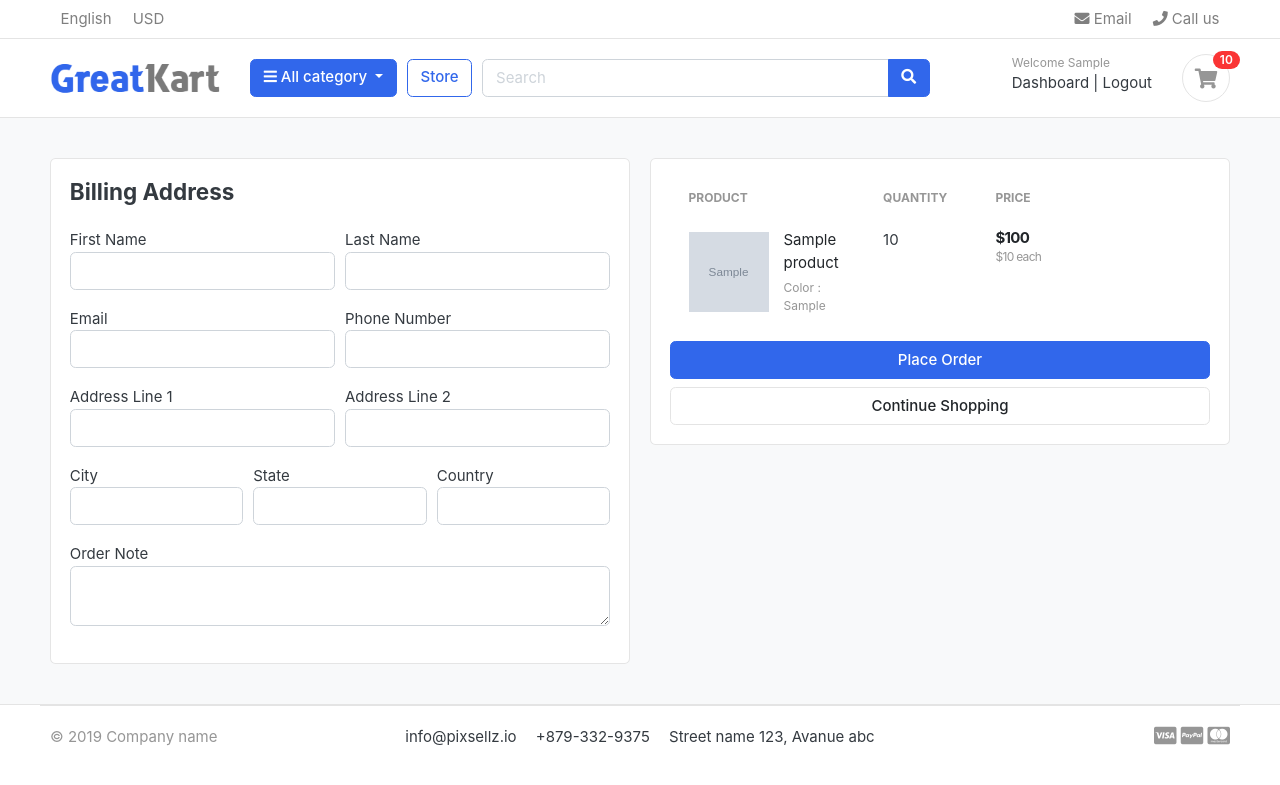
After one commit to florafhc/ecommerce-django, a Django app: page /cart/checkout/ in a window 1280 px wide. The commit adds this page. Shown: the top 785 px of the page. Run offline with Django 4.2, Linux system fonts and the light colour scheme; a user stored in the database is signed in; tables that the repository leaves empty hold one stand-in row (values such as "Sample post"); grey boxes marked "Sample" are stand-in pictures; some libraries are stand-ins or nearby versions; some web fonts are replaced.

Commit message:
cart functionality

```diff
--- a/carts/context_processor.py
+++ b/carts/context_processor.py
@@ -8,7 +8,10 @@ def counter(request):
     else:
         try:
             cart = Cart.objects.filter(cart_id = _cart_id(request))
-            cart_items = CartItem.objects.all().filter(cart=cart[:1])
+            if request.user.is_authenticated:
+                cart_items = CartItem.objects.all().filter(user = request.user)
+            else:
+                cart_items = CartItem.objects.all().filter(cart=cart[:1])
 
             for cart_item in cart_items:
                 cart_count += cart_item.quantity
--- a/carts/models.py
+++ b/carts/models.py
@@ -1,4 +1,5 @@
 from django.db import models
+from accounts.models import Account
 
 from store.models import Product, Variation
 
@@ -11,9 +12,10 @@ class Cart(models.Model):
         return self.cart_id
 
 class CartItem(models.Model):
+    user = models.ForeignKey(Account, on_delete=models.CASCADE, null=True)
     product = models.ForeignKey(Product, on_delete=models.CASCADE)
     variations = models.ManyToManyField(Variation, blank=True)
-    cart = models.ForeignKey(Cart, on_delete=models.CASCADE)
+    cart = models.ForeignKey(Cart, on_delete=models.CASCADE, null=True)
     quantity = models.IntegerField()
     is_active = models.BooleanField(default=True)
 
--- a/carts/urls.py
+++ b/carts/urls.py
@@ -6,4 +6,6 @@ urlpatterns = [
     path('add_cart/<int:product_id>/', views.add_cart, name='add_cart'),
     path('remove_cart/<int:product_id>/ <int:cart_item_id>', views.remove_cart, name='remove_cart'),
     path('remove_cart_item/<int:product_id>/ <int:cart_item_id>', views.remove_cart_item, name='remove_cart_item'),
+
+    path('checkout/', views.checkout, name='checkout')
 ]
--- a/carts/views.py
+++ b/carts/views.py
@@ -2,6 +2,7 @@ from django.http import HttpResponse
 from django.shortcuts import get_object_or_404, redirect, render
 from carts.models import Cart, CartItem
 from django.core.exceptions import ObjectDoesNotExist
+from django.contrib.auth.decorators import login_required
 
 from store.models import Product, Variation
 
@@ -14,72 +15,130 @@ def _cart_id(request):
 
 # Add items to card according to session id
 def add_cart(request, product_id):
+    current_user = request.user
     product = Product.objects.get(id=product_id)
-    product_variation = []
-    if request.method == 'POST':
-        for item in request.POST:
-            key = item
-            value = request.POST[key]
+    # if the user if authenticated
+    if current_user.is_authenticated:
+        product_variation = []
+        # get product variations and append into the list
+        if request.method == 'POST':
+            for item in request.POST:
+                key = item
+                value = request.POST[key]
 
-            try:
-                variation = Variation.objects.get(product = product, variation_category__iexact=key, variation_value__iexact=value)
-                product_variation.append(variation)
+                try:
+                    variation = Variation.objects.get(product = product, variation_category__iexact=key, variation_value__iexact=value)
+                    product_variation.append(variation)
 
-            except:
-                pass
-    # verify whether there exist a cart
-    try:
-        cart = Cart.objects.get(cart_id=_cart_id(request))
-    except Cart.DoesNotExist:
-        cart = Cart.objects.create(
-            cart_id = _cart_id(request)
-        )
-        cart.save()
-    # find if there exists a same product in cart
-    is_cart_item_exists = CartItem.objects.filter(product=product, cart=cart).exists()
+                except:
+                    pass
 
-    if is_cart_item_exists:
-        cart_item = CartItem.objects.filter(product=product, cart=cart)
-        # existing variation -> database
-        # current variaton -> product_variation
-        # item_id -> database
-        ex_var_list = []
-        id = []
-        for item in cart_item:
-            existing_variation = item.variations.all()
-            ex_var_list.append(list(existing_variation))
-            id.append(item.id)
+        # find if there exists a product in cart
+        is_cart_item_exists = CartItem.objects.filter(product=product, user=current_user).exists()
 
-        if product_variation in ex_var_list:
-            # increase the cart item quantity
-            index = ex_var_list.index(product_variation)
-            item_id = id[index]
-            item = CartItem.objects.get(product=product, id=item_id)
-            item.quantity += 1
-            item.save()
+        if is_cart_item_exists:
+            cart_item = CartItem.objects.filter(product=product, user=current_user)
+            ex_var_list = []
+            id = []
+            for item in cart_item:
+                existing_variation = item.variations.all()
+                ex_var_list.append(list(existing_variation))
+                id.append(item.id)
 
+            if product_variation in ex_var_list:
+                # increase the cart item quantity
+                index = ex_var_list.index(product_variation)
+                item_id = id[index]
+                item = CartItem.objects.get(product=product, id=item_id)
+                item.quantity += 1
+                item.save()
+
+            else:
+                item = CartItem.objects.create(product=product, quantity=1, user=current_user)
+                # if len(product_variation) >0:
+                # item.variations.clear()
+                item.variations.add(*product_variation)
+                item.save
         else:
-            item = CartItem.objects.create(product=product, quantity=1, cart=cart)
-            # if len(product_variation) >0:
-            # item.variations.clear()
-            item.variations.add(*product_variation)
-            item.save
+            cart_item = CartItem.objects.create(
+                product = product,
+                quantity = 1,
+                user = current_user
+            )
+            # cart_item.variations.clear()å
+            cart_item.variations.add(*product_variation)
+            cart_item.save()
+            return redirect('cart')
     else:
-        cart_item = CartItem.objects.create(
-            product = product,
-            quantity = 1,
-            cart = cart
-        )
-        # cart_item.variations.clear()å
-        cart_item.variations.add(*product_variation)
-        cart_item.save()
+        product_variation = []
+        # get product variations and append into the list
+        if request.method == 'POST':
+            for item in request.POST:
+                key = item
+                value = request.POST[key]
+
+                try:
+                    variation = Variation.objects.get(product = product, variation_category__iexact=key, variation_value__iexact=value)
+                    product_variation.append(variation)
+
+                except:
+                    pass
+        # verify whether there exist a cart
+        try:
+            cart = Cart.objects.get(cart_id=_cart_id(request))
+        except Cart.DoesNotExist:
+            cart = Cart.objects.create(
+                cart_id = _cart_id(request)
+            )
+            cart.save()
+        # find if there exists a product in cart
+        is_cart_item_exists = CartItem.objects.filter(product=product, cart=cart).exists()
+
+        if is_cart_item_exists:
+            cart_item = CartItem.objects.filter(product=product, cart=cart)
+            # existing variation -> database
+            # current variaton -> product_variation
+            # item_id -> database
+            ex_var_list = []
+            id = []
+            for item in cart_item:
+                existing_variation = item.variations.all()
+                ex_var_list.append(list(existing_variation))
+                id.append(item.id)
+
+            if product_variation in ex_var_list:
+                # increase the cart item quantity
+                index = ex_var_list.index(product_variation)
+                item_id = id[index]
+                item = CartItem.objects.get(product=product, id=item_id)
+                item.quantity += 1
+                item.save()
+
+            else:
+                item = CartItem.objects.create(product=product, quantity=1, cart=cart)
+                # if len(product_variation) >0:
+                # item.variations.clear()
+                item.variations.add(*product_variation)
+                item.save
+        else:
+            cart_item = CartItem.objects.create(
+                product = product,
+                quantity = 1,
+                cart = cart
+            )
+            # cart_item.variations.clear()å
+            cart_item.variations.add(*product_variation)
+            cart_item.save()
     return redirect('cart')
 
 def remove_cart(request, product_id, cart_item_id):
-    cart = Cart.objects.get(cart_id=_cart_id(request))
     product = get_object_or_404(Product, id=product_id)
     try:
-        cart_item = CartItem.objects.get(product=product, cart=cart, id=cart_item_id)
+        if request.user.is_authenticated:
+            cart_item = CartItem.objects.get(product=product, user=request.user, id=cart_item_id)
+        else:
+            cart = Cart.objects.get(cart_id=_cart_id(request))
+            cart_item = CartItem.objects.get(product=product, cart=cart, id=cart_item_id)
         if cart_item.quantity > 1:
             cart_item.quantity -= 1
             cart_item.save()
@@ -90,9 +149,12 @@ def remove_cart(request, product_id, cart_item_id):
     return redirect('cart')
 
 def remove_cart_item(request, product_id, cart_item_id):
-    cart = Cart.objects.get(cart_id=_cart_id(request))
     product = get_object_or_404(Product, id=product_id)
-    cart_item = CartItem.objects.get(product=product, cart=cart, id=cart_item_id)
+    if request.user.is_authenticated:
+        cart_item = CartItem.objects.get(product=product, user=request.user, id=cart_item_id)
+    else:
+        cart = Cart.objects.get(cart_id=_cart_id(request))
+        cart_item = CartItem.objects.get(product=product, cart=cart, id=cart_item_id)
     cart_item.delete()
     return redirect('cart')
 
@@ -100,8 +162,11 @@ def remove_cart_item(request, product_id, cart_item_id):
 
 def cart(request, total=0, quantity=0, tax=0, grand_total=0, cart_items=None):
     try:
-        cart = Cart.objects.get(cart_id=_cart_id(request))
-        cart_items = CartItem.objects.filter(cart=cart, is_active=True)
+        if request.user.is_authenticated:
+            cart_items = CartItem.objects.filter(user = request.user)
+        else:
+            cart = Cart.objects.get(cart_id=_cart_id(request))
+            cart_items = CartItem.objects.filter(cart=cart, is_active=True)
         for cart_item in cart_items:
             total += (cart_item.product.price * cart_item.quantity)
             quantity += cart_item.quantity
@@ -119,3 +184,28 @@ def cart(request, total=0, quantity=0, tax=0, grand_total=0, cart_items=None):
     }
     print(cart_items)
     return render(request, 'store/cart.html', context)
+
+@login_required(login_url='login')
+def checkout(request, total=0, quantity=0):
+    try:
+        if request.user.is_authenticated:
+            cart_items = CartItem.objects.filter(user = request.user)
+        else:
+            cart = Cart.objects.get(cart_id=_cart_id(request))
+            cart_items = CartItem.objects.filter(cart=cart, is_active=True)
+        for cart_item in cart_items:
+            total += (cart_item.product.price * cart_item.quantity)
+            quantity += cart_item.quantity
+        tax = 2*total/100
+        grand_total = total + tax
+    except ObjectDoesNotExist:
+        pass # just ignore
+    context = {
+        'total': total,
+        'quantity': quantity,
+        'cart_items': cart_items,
+        'tax': tax,
+        'grand_total': grand_total,
+
+    }
+    return render(request, 'store/checkout.html', context)
--- a/greatKart/settings.py
+++ b/greatKart/settings.py
@@ -25,7 +25,7 @@ SECRET_KEY = 'django-insecure-yytct!d1a)c0fc^1-sbmdn&4+2*5k=mhtt^t#vdgh@e6ywd=l)
 # SECURITY WARNING: don't run with debug turned on in production!
 DEBUG = True
 
-ALLOWED_HOSTS = []
+ALLOWED_HOSTS = ['django-greatkart-env.eba-w4uuqkpc.us-west-2.elasticbeanstalk.com', '127.0.0.1']
 
 
 # Application definition
--- a/store/views.py
+++ b/store/views.py
@@ -16,7 +16,7 @@ def store(request, category_slug=None):
     if category_slug != None:
         categories = get_object_or_404(Category, slug=category_slug)
         products = Product.objects.filter(category = categories, is_available=True).order_by('id')
-        paginator = Paginator(products, 1)
+        paginator = Paginator(products, 6)
         # indicate the page number
         page = request.GET.get('page')
         paged_products = paginator.get_page(page)
--- a/templates/includes/navbar.html
+++ b/templates/includes/navbar.html
@@ -73,7 +73,7 @@
                                 <small class="title text-muted">Welcome {{ user.first_name }}</small>
                                 <div>
                                     <a href="{% url 'dashboard' %}">Dashboard</a> <span class="dark-transp"> | </span>
-                                    <a href="{% url 'login' %}"> Logout</a>
+                                    <a href="{% url 'logout' %}"> Logout</a>
                                 </div>
                             </div>
                         {% endif %}
--- a/templates/store/cart.html
+++ b/templates/store/cart.html
@@ -101,7 +101,7 @@
                 <p class="text-center mb-3">
                     <img src="{% static './images/misc/payments.png'%}" height="26">
                 </p>
-                <a href="./place-order.html" class="btn btn-primary btn-block"> Checkout </a>
+                <a href="{% url 'checkout' %}" class="btn btn-primary btn-block"> Checkout </a>
                 <a href="{% url 'store'%}" class="btn btn-light btn-block">Continue Shopping</a>
             </div> <!-- card-body.// -->
             </div> <!-- card.// -->
--- /dev/null
+++ b/templates/store/checkout.html
@@ -0,0 +1,140 @@
+{% extends 'base.html' %}
+
+{% load static %}
+{% block content %}
+<section class="section-content padding-y bg">
+    <div class="container">
+
+    <!-- ============================ COMPONENT 1 ================================= -->
+
+    <div class="row">
+        <aside class="col-lg-6">
+    <div class="card">
+        <div class="card-body">
+            <h4 class="class-title mb-4">Billing Address</h4>
+            <form action="" method="POST">
+                {% csrf_token %}
+                <div class="form-row">
+                    <div class="col form-group">
+                        <lable for="">First Name</label>
+                        <input type="text" name="first_name" class="form-control" required>
+                    </div>
+
+
+                    <div class="col form-group">
+                        <lable for="">Last Name</label>
+                        <input type="text" name="last_name" class="form-control" required>
+                    </div>
+                </div>
+                <div class="form-row">
+                    <div class="col form-group">
+                        <lable for="">Email</label>
+                        <input type="email" name="email" class="form-control" required>
+                    </div>
+                    <div class="col form-group">
+                        <lable for="">Phone Number</label>
+                        <input type="text" name="phone" class="form-control" required>
+                    </div>
+                </div>
+                <div class="form-row">
+                    <div class="col form-group">
+                        <lable for="">Address Line 1</label>
+                        <input type="text" name="address_line_1" class="form-control" required>
+                    </div>
+                    <div class="col form-group">
+                        <lable for="">Address Line 2</label>
+                        <input type="text" name="address_line_2" class="form-control" >
+                    </div>
+                </div>
+
+                <div class="form-row">
+                    <div class="col form-group">
+                        <lable for="">City</label>
+                        <input type="text" name="city" class="form-control" required>
+                    </div>
+                    <div class="col form-group">
+                        <lable for="">State</label>
+                        <input type="text" name="state" class="form-control" required>
+                    </div>
+                    <div class="col form-group">
+                        <lable for="">Country</label>
+                        <input type="text" name="country" class="form-control" required>
+                    </div>
+                </div>
+
+                <div class="form-row">
+                    <div class="col form-group">
+                        <lable for="">Order Note</label>
+                        <textarea  name="order_note" row="2" class="form-control"></textarea>
+                    </div>
+                </div>
+
+        </div>
+    </div> <!-- card.// -->
+
+        </aside> <!-- col.// -->
+        <aside class="col-lg-6">
+            <div class="card">
+            <div class="card-body">
+                <table class="table table-borderless table-shopping-cart">
+                    <thead class="text-muted">
+                    <tr class="small text-uppercase">
+                      <th scope="col">Product</th>
+                      <th scope="col" width="120">Quantity</th>
+                      <th scope="col" width="120">Price</th>
+                      <th scope="col" class="text-right" width="200"> </th>
+                    </tr>
+                    </thead>
+                    <tbody>
+                    {% for cart_item in cart_items %}
+                    <tr>
+                        <td>
+                            <figure class="itemside align-items-center">
+                                <div class="aside"><img src="{{ cart_item.product.images.url }}" class="img-sm"></div>
+                                <figcaption class="info">
+                                    <a href="{{ cart_item.product.get_url }}" class="title text-dark">{{ cart_item.product.product_name }}</a>
+                                    <p class="text-muted small">
+                                        {% if cart_item.variations.all %}
+                                            {% for item in cart_item.variations.all %}
+                                                {{item.variation_category | capfirst}} : {{item.variation_value | capfirst}} <br>
+                                            {% endfor %}
+                                        {% endif %}
+                                    </p>
+                                </figcaption>
+                            </figure>
+                        </td>
+                        <td>
+                            <!-- col.// -->
+                            <lable for="">{{cart_item.quantity}}</label>
+                        </td>
+                        <td>
+                            <div class="price-wrap">
+                                <var class="price">${{cart_item.sub_total}}</var>
+                                <small class="text-muted"> ${{cart_item.product.price}} each </small>
+                            </div> <!-- price-wrap .// -->
+                        </td>
+
+                    </tr>
+                    {% endfor %}
+
+                    </tbody>
+                </table>
+                <button type="submit" name="submit" class="btn btn-primary btn-block"> Place Order</button>
+                <a href="{% url 'store'%}" class="btn btn-light btn-block">Continue Shopping</a>
+            </form>
+            </div> <!-- card-body.// -->
+            </div> <!-- card.// -->
+
+
+    </aside> <!-- col.// -->
+
+
+    </div> <!-- row.// -->
+
+    <!-- ============================ COMPONENT 1 END .// ================================= -->
+
+    </div> <!-- container .//  -->
+    </section>
+    <!-- ========================= SECTION CONTENT END// ========================= -->
+
+{% endblock %}
```
Also changed, not shown: accounts/views.py (+54 -1 lines), requirements.txt (added, +10 -0 lines), carts/migrations/0003_cartitem_user_alter_cartitem_cart.py (added), static/images/banners/cover.jpg (added), 2 other files.
